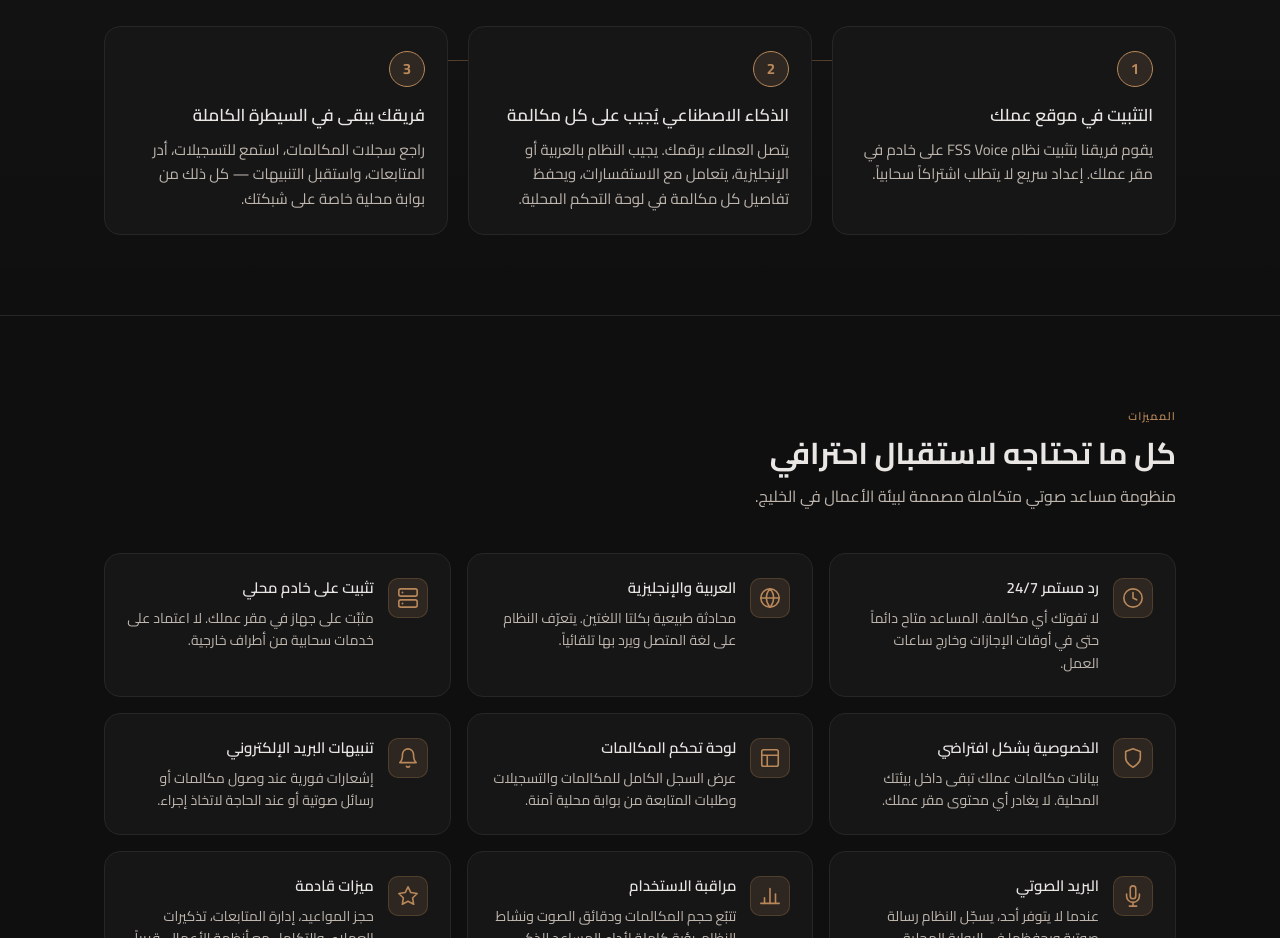
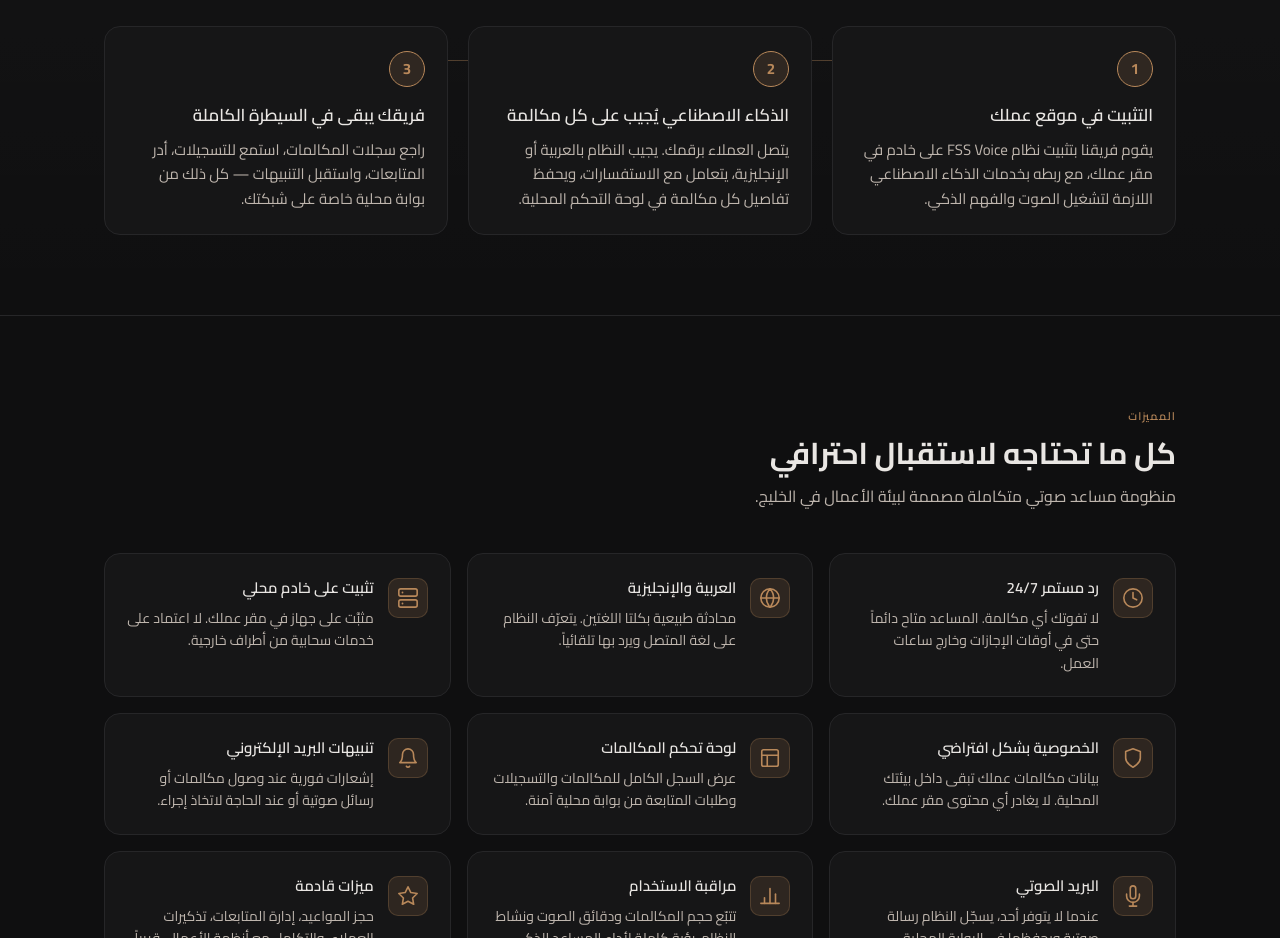
Before and after one commit to zuhairhd/FutureSmartSupportWeb, a Vue app: page / in a window 1280 px wide. Shown: the part 920-1858 px from the top of the page. Built offline with nearby package versions, Linux system fonts and the light colour scheme.

Commit message:
Update AI service wording in Arabic and English content

```diff
--- a/src/i18n/ar.js
+++ b/src/i18n/ar.js
@@ -44,7 +44,7 @@ export default {
     steps: [
       {
         title: 'التثبيت في موقع عملك',
-        desc: 'يقوم فريقنا بتثبيت نظام FSS Voice على خادم في مقر عملك. إعداد سريع لا يتطلب اشتراكاً سحابياً.',
+        desc: 'يقوم فريقنا بتثبيت نظام FSS Voice على خادم في مقر عملك، مع ربطه بخدمات الذكاء الاصطناعي اللازمة لتشغيل الصوت والفهم الذكي.',
       },
       {
         title: 'الذكاء الاصطناعي يُجيب على كل مكالمة',
--- a/src/i18n/en.js
+++ b/src/i18n/en.js
@@ -44,7 +44,7 @@ export default {
     steps: [
       {
         title: 'We Install at Your Site',
-        desc: 'Our team installs the FSS Voice system on a server at your business premises. Quick setup — no cloud subscription required.',
+        desc: 'Our team installs the FSS Voice system on a server at your business premises, with secure integration to the AI services needed for voice and intelligence.',
       },
       {
         title: 'Your AI Answers Every Call',
```
